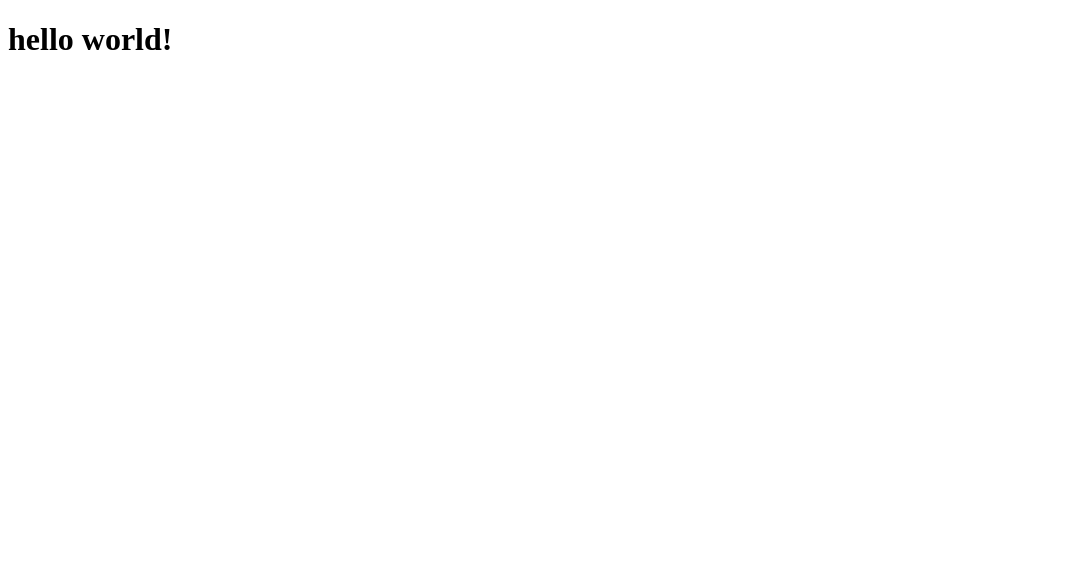
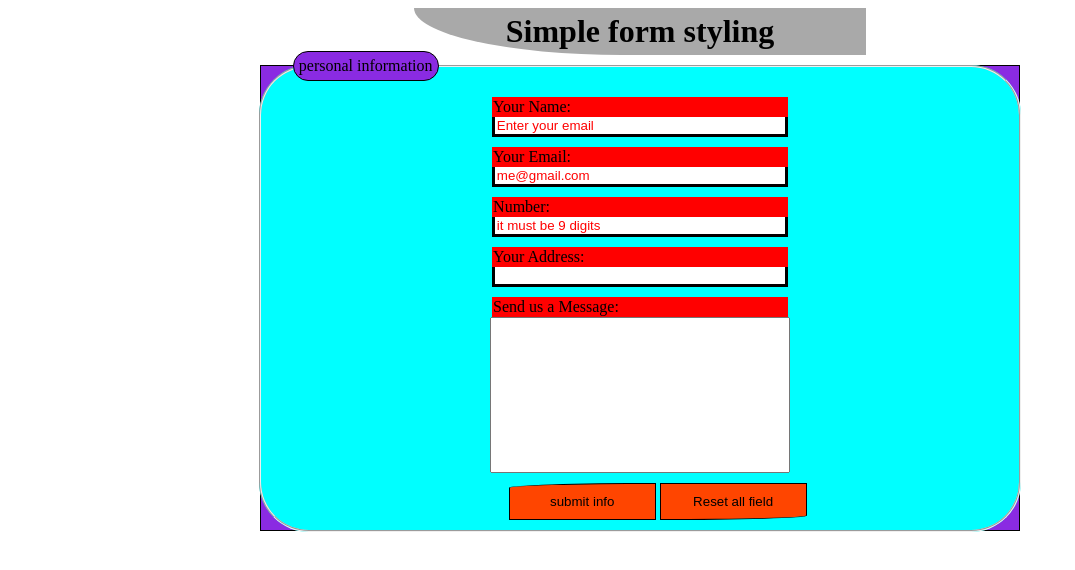
Before and after one commit to mootaz20/new, a plain HTML site: page index.html in a window 1280 px wide. Shown: the whole page, without its empty margins (0-1075 px from the left). Drawn offline with Linux system fonts and the light colour scheme.

Commit message:
first project

```diff
--- a/index.html
+++ b/index.html
@@ -2,12 +2,30 @@
 <html>
 <head>
     <meta charset="UTF-8">
-    <title> LINKS </title>
+    <title> my simple page </title>
+    <link rel="stylesheet" href="stylle.css">
 </head>
 <body>
-<h1>hello world!</h1>
-
-
+<h1>Simple form styling</h1>
+<form autocomplete="off">
+    <fieldset>
+<legend>personal information</legend>
+<label for="h1"> Your Name:</label>
+    <input type="text" name="h1" id="h1" placeholder="Enter your email">
+<label for="h2"> Your Email:</label>
+    <input type="email" name="h2" id="h2" placeholder="me@gmail.com">
+<label for="h3"> Number:</label>
+    <input type="number" name="h3" id="h3" placeholder="it must be 9 digits" minlength="9" maxlength="9">
+<label for="h4"> Your Address:</label>
+    <input type="text" name="h4" id="h4">
+<label for="h5"> Send us a Message:</label>
+    <textarea name="h5" id="h5" cols="30" rows="10"></textarea>
+<div class="a">
+    <input type="submit" value="submit info">
+    <input type="reset" value="Reset all field">
+</div>
+</fieldset>
+</form>
 
 </body>
 
--- /dev/null
+++ b/stylle.css
@@ -0,0 +1,74 @@
+h1{
+    width: 35%;
+    height: 20%;
+    border-radius: 100% 0% 54% 46% / 0% 100% 0% 100%;
+    background-color: darkgrey;
+    margin: auto;
+    text-align: center;
+    margin-bottom: 10px;
+    padding: 5px;
+}
+form{
+    border: solid 1px black;
+    margin-top: 20px;
+    width: 60%;
+    margin: auto;
+    background-color: blueviolet;
+}
+fieldset,legend{
+    border-radius: 50px;
+}
+fieldset{
+    background-color: aqua;
+  margin: -15px -2px -2px -2px;
+}
+label ,textarea{
+    display: block;
+    margin: auto;
+}
+legend{
+    padding: 5px;
+    background-color: blueviolet;
+    border: solid 1px black;
+    margin-left: 20px;
+}
+label{
+    width: 40%;
+    border: solid 1px red;
+    background-color: red;
+    text-align: left;
+    margin-top: 10px;
+}
+input:not(.a){
+    display: block;
+    width: 39%;
+    text-align: left;
+    border: solid 3px black;
+    border-top-style: none ;
+    margin: auto;
+}
+textarea{
+    width: 40%;
+    resize: none;
+    margin-bottom: 10px;
+}
+input[type="submit"]{
+    border-radius: 100% 0% 100% 0% / 13% 100% 0% 87%;
+    margin-left: 236px;
+}
+input[type="reset"]{
+    border-radius: 100% 0% 100% 0% / 0% 88% 12% 100%;
+}
+input[type="submit"],input[type="reset"]{
+    display: inline-block;
+    border: solid 1px black;
+    background-color: orangered;
+    width: 20%;
+    padding: 10px;
+    text-align: center;
+    cursor: pointer;
+
+}
+input::placeholder{
+    color: red;
+}
```
